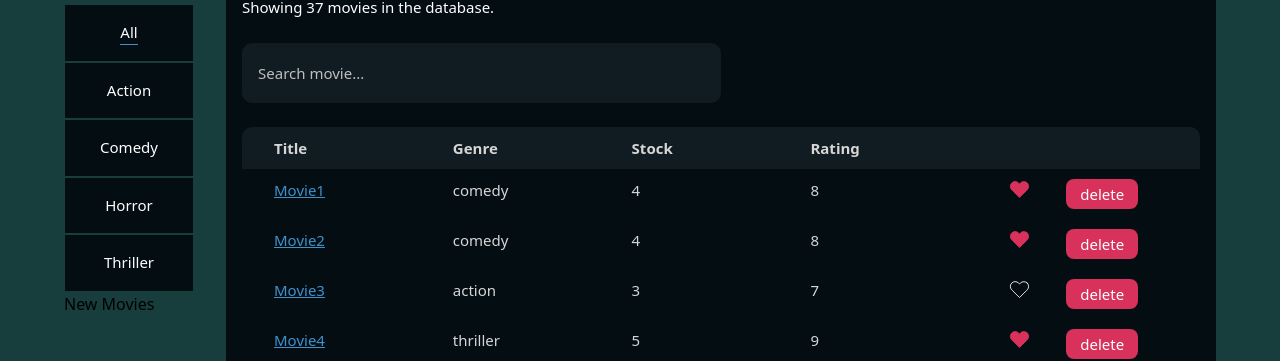
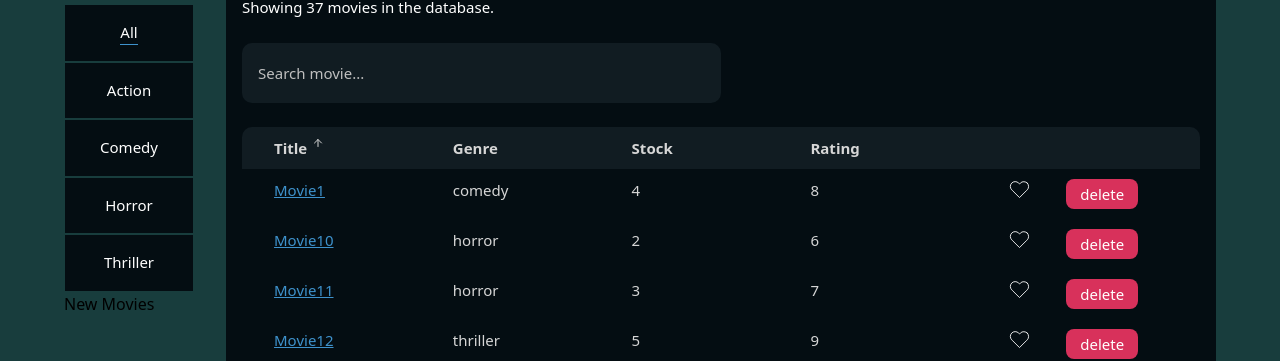
Before and after one commit to CodeSplash7/Vidly-App, a React (Create React App) app: page /movies in a window 1280 px wide. Shown: the part 164-525 px from the top of the page. Built offline with nearby package versions, Linux system fonts and the light colour scheme; data requests are answered from the project's data file.

Commit message:
added sorting feature, each column head cell has sort button available

```diff
--- a/db.json
+++ b/db.json
@@ -6,9 +6,10 @@
         "title": "Movie1",
         "genreId": 2,
         "rating": 8,
-        "stock": 4
+        "stock": 4,
+        "genre": "comedy"
       },
-      "liked": true
+      "liked": false
     },
     {
       "id": 2,
@@ -16,9 +17,10 @@
         "title": "Movie2",
         "genreId": 2,
         "rating": 8,
-        "stock": 4
+        "stock": 4,
+        "genre": "comedy"
       },
-      "liked": true
+      "liked": false
     },
     {
       "id": 3,
@@ -36,9 +38,10 @@
         "title": "Movie4",
         "genreId": 4,
         "rating": 9,
-        "stock": 5
+        "stock": 5,
+        "genre": "thriller"
       },
-      "liked": true
+      "liked": false
     },
     {
       "id": 5,
@@ -66,9 +69,10 @@
         "title": "Movie7",
         "genreId": 2,
         "rating": 10,
-        "stock": 6
+        "stock": 6,
+        "genre": "comedy"
       },
-      "liked": true
+      "liked": false
     },
     {
       "id": 8,
@@ -86,9 +90,10 @@
         "title": "Movie9",
         "genreId": 4,
         "rating": 8,
-        "stock": 4
+        "stock": 4,
+        "genre": "thriller"
       },
-      "liked": true
+      "liked": false
     },
     {
       "id": 10,
@@ -106,7 +111,8 @@
         "title": "Movie11",
         "genreId": 3,
         "rating": 7,
-        "stock": 3
+        "stock": 3,
+        "genre": "horror"
       },
       "liked": false
     },
@@ -116,9 +122,10 @@
         "title": "Movie12",
         "genreId": 4,
         "rating": 9,
-        "stock": 5
+        "stock": 5,
+        "genre": "thriller"
       },
-      "liked": true
+      "liked": false
     },
     {
       "id": 13,
@@ -136,9 +143,10 @@
         "title": "Movie14",
         "genreId": 2,
         "rating": 8,
-        "stock": 4
+        "stock": 4,
+        "genre": "comedy"
       },
-      "liked": true
+      "liked": false
     },
     {
       "id": 15,
@@ -156,9 +164,10 @@
         "title": "Movie16",
         "genreId": 4,
         "rating": 10,
-        "stock": 6
+        "stock": 6,
+        "genre": "thriller"
       },
-      "liked": true
+      "liked": false
     },
     {
       "id": 17,
@@ -186,9 +195,10 @@
         "title": "Movie19",
         "genreId": 3,
         "rating": 8,
-        "stock": 4
+        "stock": 4,
+        "genre": "horror"
       },
-      "liked": true
+      "liked": false
     },
     {
       "id": 20,
@@ -206,9 +216,10 @@
         "title": "Movie21",
         "genreId": 1,
         "rating": 9,
-        "stock": 5
+        "stock": 5,
+        "genre": "action"
       },
-      "liked": true
+      "liked": false
     },
     {
       "id": 22,
@@ -246,9 +257,10 @@
         "title": "Movie25",
         "genreId": 1,
         "rating": 10,
-        "stock": 6
+        "stock": 6,
+        "genre": "action"
       },
-      "liked": true
+      "liked": false
     },
     {
       "id": 26,
@@ -266,9 +278,10 @@
         "title": "Movie27",
         "genreId": 3,
         "rating": 8,
-        "stock": 4
+        "stock": 4,
+        "genre": "horror"
       },
-      "liked": true
+      "liked": false
     },
     {
       "id": 28,
@@ -286,9 +299,10 @@
         "title": "Movie29",
         "genreId": 1,
         "rating": 9,
-        "stock": 5
+        "stock": 5,
+        "genre": "action"
       },
-      "liked": true
+      "liked": false
     },
     {
       "id": 30,
@@ -326,9 +340,10 @@
         "title": "Movie33",
         "genreId": 1,
         "rating": 10,
-        "stock": 6
+        "stock": 6,
+        "genre": "action"
       },
-      "liked": true
+      "liked": false
     },
     {
       "id": 34,
@@ -346,9 +361,10 @@
         "title": "Movie35",
         "genreId": 3,
         "rating": 8,
-        "stock": 4
+        "stock": 4,
+        "genre": "horror"
       },
-      "liked": true
+      "liked": false
     },
     {
       "id": 36,
@@ -366,9 +382,10 @@
         "title": "Movie37",
         "genreId": 1,
         "rating": 9,
-        "stock": 5
+        "stock": 5,
+        "genre": "action"
       },
-      "liked": true
+      "liked": false
     }
   ],
   "genres": [
--- a/src/App.js
+++ b/src/App.js
@@ -1,3 +1,5 @@
+import React from "react";
+
 import {
   createRoutesFromElements,
   createBrowserRouter,
@@ -22,9 +24,9 @@ const router = createBrowserRouter(
 
 function App() {
   return (
-    <>
+    <React.StrictMode>
       <RouterProvider router={router} />
-    </>
+    </React.StrictMode>
   );
 }
 
--- a/src/components/MoviesPage/MovieTable.jsx
+++ b/src/components/MoviesPage/MovieTable.jsx
@@ -15,27 +15,19 @@ function MovieTableHead({ columns }) {
   return (
     <>
       <div className="movie-table__head">
-        {columns.map((column, i) => {
-          // if the cell is for a value
-          if (column.type === "value")
-            return (
-              <div
-                className="movie-table__cell movie-table__cell--head"
-                key={i}
-              >
-                {capitalize(column.content)}
-              </div>
-            );
-
-          // if the cell is for empty space for buttons in the body
-          if (column.type === "bonus")
-            return (
-              <div
-                className="movie-table__cell movie-table__cell--head"
-                key={i}
-              ></div>
-            );
-        })}
+        {columns.map((column) => (
+          <div
+            key={column.id}
+            className="movie-table__cell movie-table__cell--head"
+          >
+            {
+              // if the cell is for a value
+              column.type === "value" && (
+                <HeadColumnValue columnContent={column.content} />
+              )
+            }
+          </div>
+        ))}
       </div>
     </>
   );
@@ -158,3 +150,71 @@ function DeleteMovie({ movie }) {
     </>
   );
 }
+
+function SortButton({ currentSorting, property }) {
+  return (
+    <>
+      <div
+        className={`movie-table__sort-btn
+          ${
+            currentSorting.property === property
+              ? ""
+              : "movie-table__sort-btn--invisible"
+          }
+          `}
+      >
+        <svg
+          className={`movie-table__sort-icon
+            ${
+              currentSorting.order === "asc"
+                ? "movie-table__sort-icon--asc"
+                : "movie-table__sort-icon--desc"
+            }
+          `}
+          xmlns="http://www.w3.org/2000/svg"
+          width="12"
+          height="12"
+          viewBox="0 0 24 24"
+          fill="none"
+          stroke="currentColor"
+          strokeWidth="2"
+          strokeLinecap="round"
+          strokeLinejoin="round"
+        >
+          <line x1="12" y1="19" x2="12" y2="5" />
+          <polyline points="5 12 12 5 19 12" />
+        </svg>
+      </div>
+    </>
+  );
+}
+
+function HeadColumnValue({ columnContent }) {
+  let {
+    sorting: { handleSorting, currentSorting }
+  } = useMovieHandlersContext();
+  // order values array
+  let orders = ["asc", "desc"];
+  return (
+    <>
+      <div onClick={sortMovies} className="movie-table__column-head">
+        <div className="movie-table__column-head-value">
+          {capitalize(columnContent)}
+        </div>
+        <SortButton currentSorting={currentSorting} property={columnContent} />
+      </div>
+    </>
+  );
+
+  // change the sorting values right from the state
+  function sortMovies() {
+    let order = "asc";
+    if (currentSorting.property !== columnContent) {
+      handleSorting({ property: columnContent, order });
+      return;
+    }
+    if (orders.indexOf(currentSorting.order)) order = "asc";
+    else order = "desc";
+    handleSorting({ property: columnContent, order });
+  }
+}
--- a/src/components/MoviesPage/MoviesPage.jsx
+++ b/src/components/MoviesPage/MoviesPage.jsx
@@ -36,14 +36,16 @@ function MoviesPage() {
   let [filter, setFilter] = useState(valueOfNoFilter);
   // filters the movies by the title, the value of this variable changes the selectedMovies
   let [searchInput, setSearchInput] = useState("");
+  // the movies are orderd in the order and by the property of this objects
+  let [sorting, setSorting] = useState({ property: "title", order: "asc" });
 
   // "template" for the table
   let [tableColumns] = useState([
-    { type: "value", content: "title" },
-    { type: "value", content: "genre" },
-    { type: "value", content: "stock" },
-    { type: "value", content: "rating" },
-    { type: "bonus", for: "buttons", contents: ["like", "delete"] }
+    { id: 1, type: "value", content: "title" },
+    { id: 2, type: "value", content: "genre" },
+    { id: 3, type: "value", content: "stock" },
+    { id: 4, type: "value", content: "rating" },
+    { id: 5, type: "bonus", for: "buttons", contents: ["like", "delete"] }
   ]);
 
   // fetch data on mount
@@ -67,17 +69,17 @@ function MoviesPage() {
     getGenrePropertyForMovies();
   }, [genres]);
 
-  // filter the selectedMovies by the state variable of filter
+  // select the movies when movies changes or if sorting changes
   useEffect(() => {
-    filterMoviesByGenre(filter);
-    // if the user isnt using a real filter
+    selectMovies();
+    // if the user isnt using a real filter(like "all" filter)
     if (filter === valueOfNoFilter) filterMoviesBySearch(searchInput);
-  }, [movies]);
+  }, [movies, sorting]);
 
   // when filter changes filter the movies showing accordingly and reset the searchInput if the user changed the filter
   useEffect(() => {
     if (filter !== valueOfNoFilter) {
-      filterMoviesByGenre(filter);
+      selectMovies();
       setSearchInput("");
     }
   }, [filter]);
@@ -91,7 +93,11 @@ function MoviesPage() {
   return (
     <>
       <MovieHandlersContext.Provider
-        value={{ handleLikeMovie, handleDeleteMovie }}
+        value={{
+          handleLikeMovie,
+          handleDeleteMovie,
+          sorting: { handleSorting: setSorting, currentSorting: sorting }
+        }}
       >
         <div className="movies-page content-page">
           <div className="movies-page__section--left">
@@ -143,6 +149,34 @@ function MoviesPage() {
     </>
   );
 
+  function selectMovies() {
+    let newSelectedMovies;
+    newSelectedMovies = filterMoviesByGenre(filter);
+    newSelectedMovies = sortMovies(newSelectedMovies, sorting);
+    setSelectedMovies(newSelectedMovies);
+  }
+
+  function sortMovies(moviesToSort, sortingGiven) {
+    let { property, order } = sortingGiven;
+    if (moviesToSort.length == 0) return;
+    let sortedMovies = moviesToSort.sort((a, b) => {
+      a = a.data[property];
+      b = b.data[property];
+      // if a comes before b, return a positive number
+      if (a < b) {
+        return order === "asc" ? -1 : 1;
+      }
+      // if a comes after b, return a negative number
+      if (a > b) {
+        return order === "asc" ? 1 : -1;
+      }
+      // if a and b are equal, return 0
+      return 0;
+    });
+    setSorting(sortingGiven);
+    return sortedMovies;
+  }
+
   // set selectedMovies(the ones showing) to the movies matching the search, if no search all movies are returned
   function filterMoviesBySearch(search) {
     setFilter("all");
@@ -155,11 +189,11 @@ function MoviesPage() {
     if (genre === valueOfNoFilter) {
       setSelectedMovies(movies);
       setFilter(genre);
-      return;
+      return movies;
     }
     let filtered = movies.filter((movie) => movie.data.genre === genre);
-    setSelectedMovies(filtered);
     setFilter(genre);
+    return filtered;
   }
 
   // returns the movies that correspond to the currentDivision from the state
--- a/src/styles/MoviesPage/_MoviesTable.sass
+++ b/src/styles/MoviesPage/_MoviesTable.sass
@@ -24,6 +24,25 @@
   &__cell--head
     @apply font-[600]
 
+  &__column-head
+    @apply flex gap-[5px]
+
+  &__column-head-value
+
+  &__sort-btn
+    @apply flex justify-center items-start transition-opacity duration-150
+
+  &__sort-btn--invisible
+    @apply opacity-0
+
+  &__sort-icon
+    @apply transition-transform duration-150
+
+  &__sort-icon--asc
+
+  &__sort-icon--desc
+    @apply rotate-180
+
   &__like
     @apply w-fit h-fit flex flex-col px-[20px] justify-center items-center
 
```
